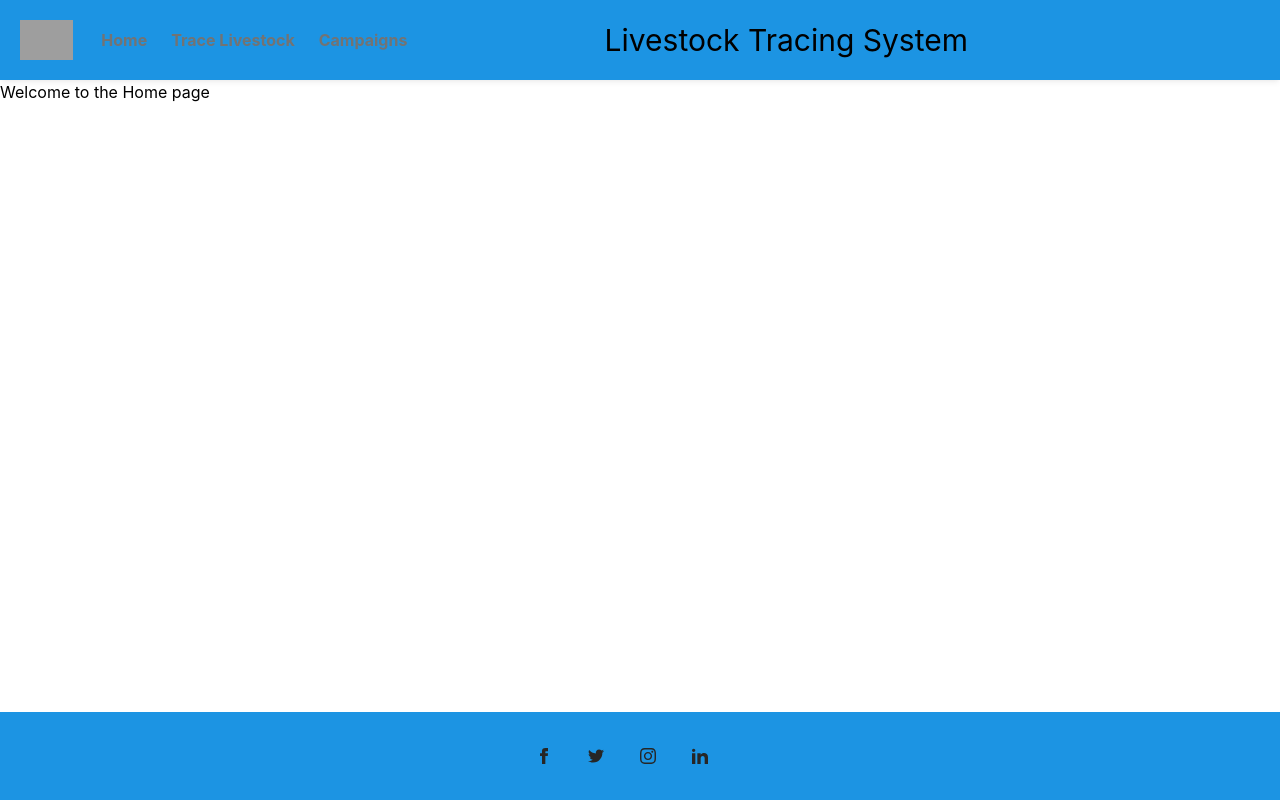
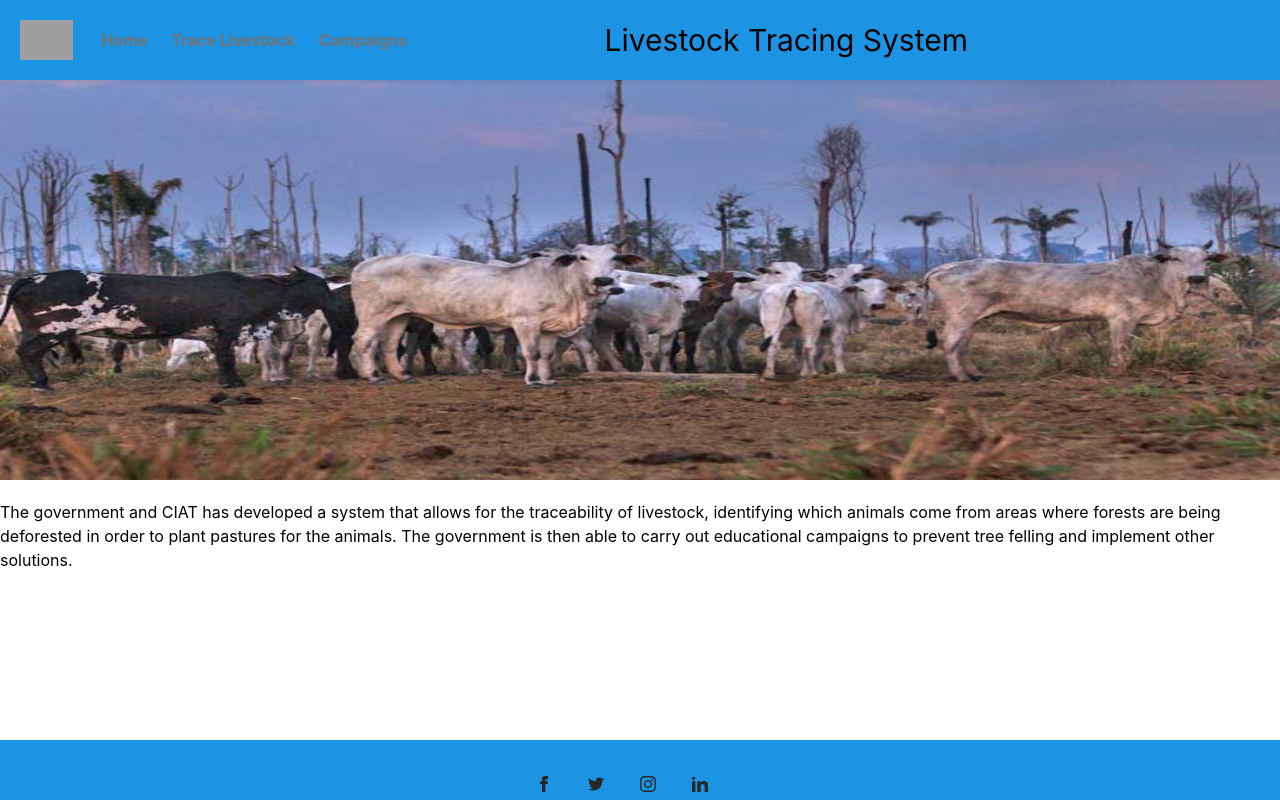
Before and after one commit to evansochieng/livestock-tracing, a React (Create React App) app in the folder frontend/: page / in a window 1280 px wide. Built offline with nearby package versions, Linux system fonts and the light colour scheme; grey boxes are pictures that could not be loaded.

Commit message:
add home page content

```diff
--- a/frontend/src/components/Footer.js
+++ b/frontend/src/components/Footer.js
@@ -6,7 +6,7 @@ const Footer = () => {
       {/* // <!--Footer container--> */}
       <footer
         className="bg-neutral-200 text-center text-white dark:bg-neutral-600"
-        style={{ backgroundColor: "#1c94e3" }}
+        style={{ backgroundColor: "#1c94e3", height: "60px" }}
       >
         <div
           className="container pt-9"
--- a/frontend/src/components/Home.js
+++ b/frontend/src/components/Home.js
@@ -1,11 +1,27 @@
-import React from 'react'
+import React from 'react';
+
+import livestock_in_da from '../livestock_in_da.jpg'
 
 const Home = () => {
   return (
     <div>
-        <h1>Welcome to the Home page</h1>
+      <img
+        src={livestock_in_da}
+        alt="Affected Animals"
+        style={{ width: "100vw", height: "400px" }}
+      />
+
+      <div style={{ marginTop: "20px" }}>
+        <p>
+          The government and CIAT has developed a system that allows for the
+          traceability of livestock, identifying which animals come from areas
+          where forests are being deforested in order to plant pastures for the
+          animals. The government is then able to carry out educational
+          campaigns to prevent tree felling and implement other solutions.
+        </p>
+      </div>
     </div>
-  )
+  );
 }
 
 export default Home
```
Also changed, not shown: frontend/src/livestock_in_da.jpg (added).
